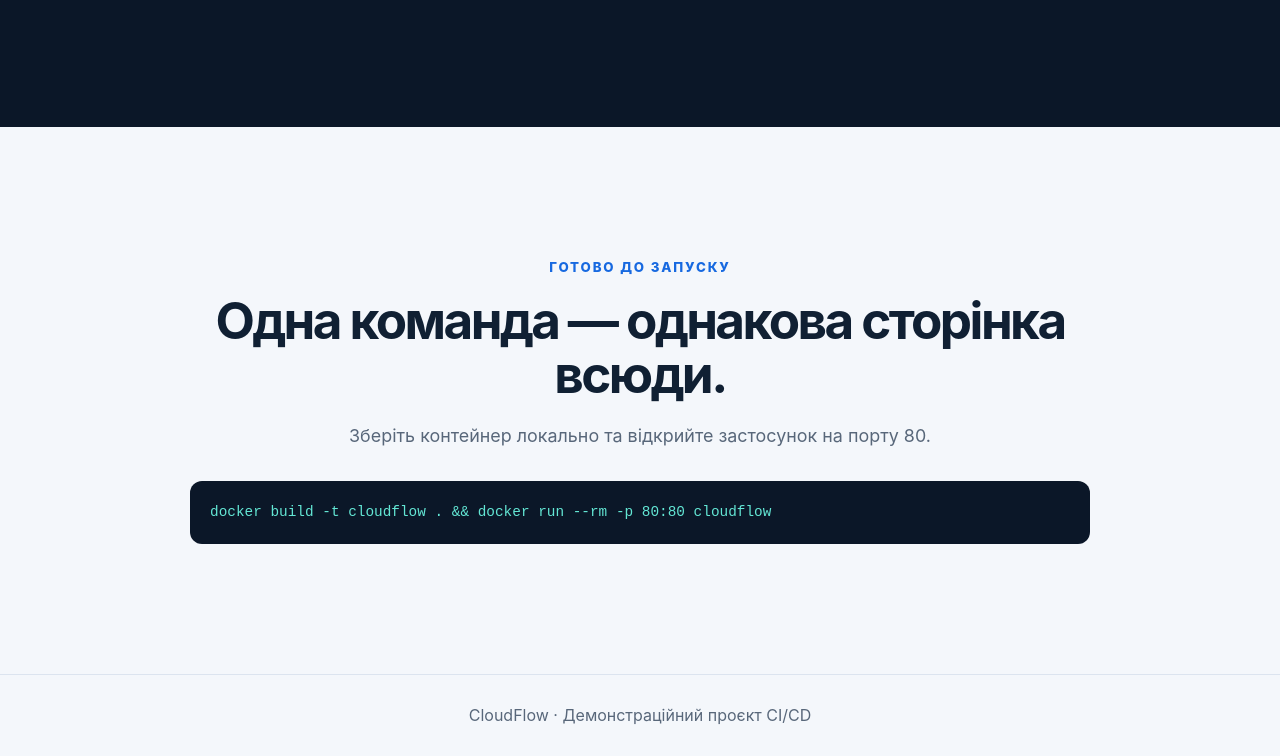
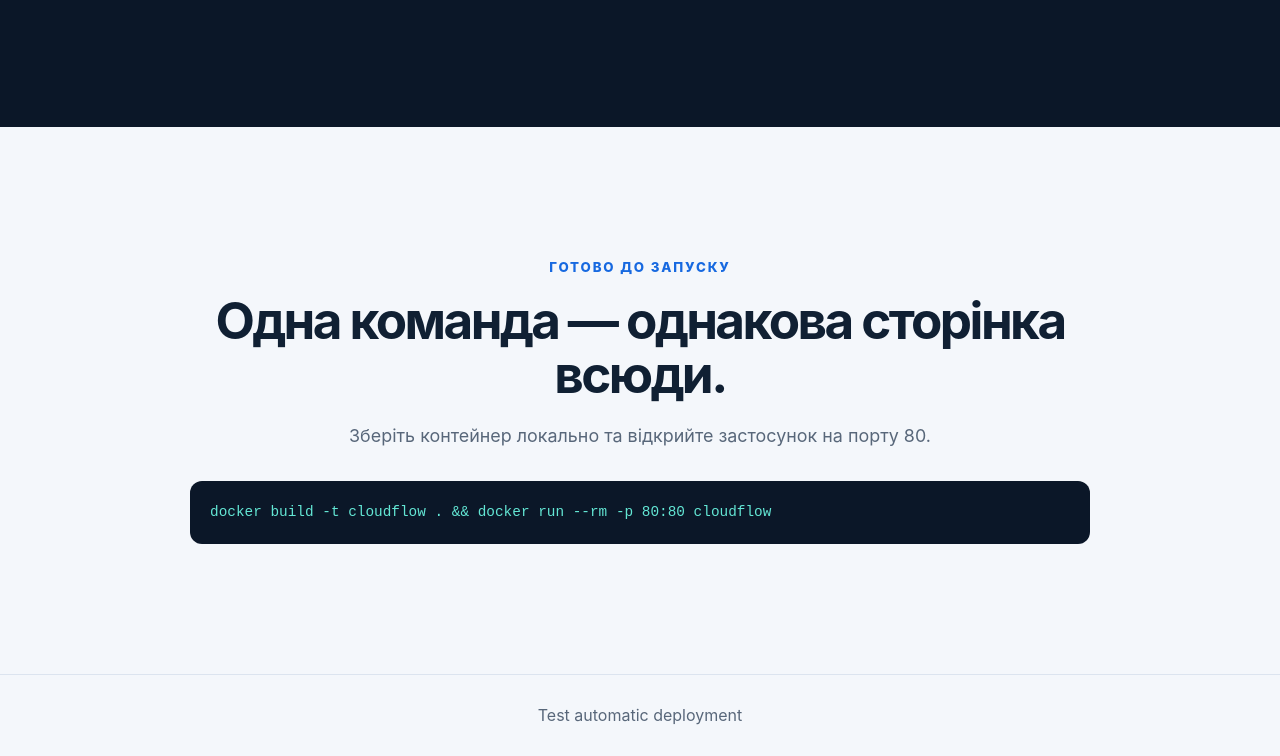
Before and after one commit to alexsandrbarabash/TRIST_L1, a website: page index.html in a window 1280 px wide. Shown: the part 1894-2650 px from the top of the page. Drawn offline with Linux system fonts and the light colour scheme.

Commit message:
Test automatic deployment

```diff
--- a/index.html
+++ b/index.html
@@ -125,7 +125,7 @@
     </main>
 
     <footer>
-      <p>CloudFlow · Демонстраційний проєкт CI/CD</p>
+      <p>Test automatic deployment</p>
     </footer>
   </body>
 </html>
```
